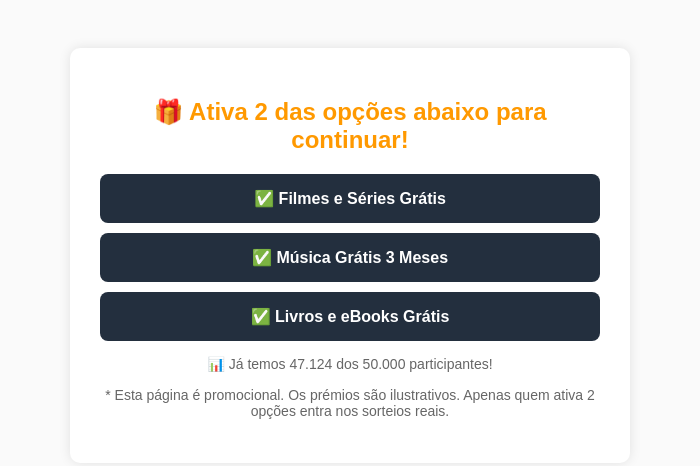
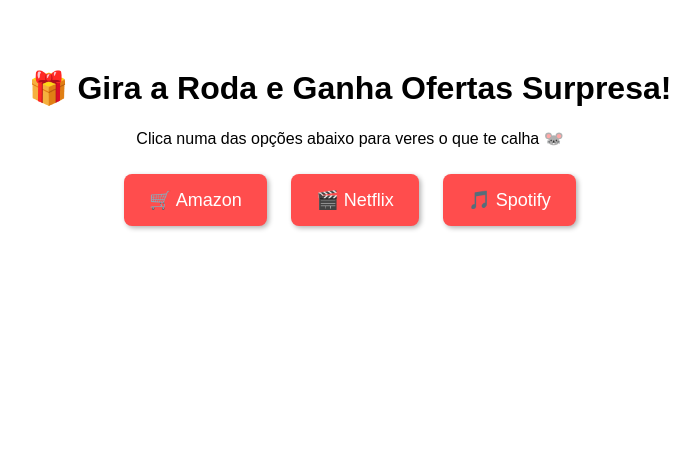
Before and after one commit to esguincha/gira-roda, a plain HTML site: page index.html in a window 1280 px wide. Shown: the whole page, without its empty margins (290-990 px from the left). Drawn offline with Linux system fonts and the light colour scheme.

Commit message:
Add files via upload

```diff
--- a/index.html
+++ b/index.html
@@ -1,76 +1,49 @@
+
 <!DOCTYPE html>
 <html lang="pt">
 <head>
-  <meta charset="UTF-8">
-  <title>🎁 Gira a Roda!</title>
+  <meta charset="UTF-8" />
+  <meta name="viewport" content="width=device-width, initial-scale=1.0"/>
+  <title>🎁 Gira a Roda e Ganha Ofertas</title>
   <style>
     body {
       font-family: Arial, sans-serif;
-      background-color: #fafafa;
-      display: flex;
-      flex-direction: column;
-      align-items: center;
-      padding: 40px 20px;
-    }
-    .card {
-      background: #fff;
-      border-radius: 10px;
-      padding: 30px;
-      max-width: 500px;
-      box-shadow: 0 0 12px rgba(0,0,0,0.1);
+      padding: 40px;
       text-align: center;
     }
-    h2 {
-      color: #f90;
-      margin-bottom: 20px;
-    }
     .option {
-      background: #232f3e;
+      display: inline-block;
+      margin: 10px;
+      padding: 15px 25px;
+      font-size: 18px;
+      background-color: #ff4d4d;
       color: white;
       text-decoration: none;
-      display: block;
-      padding: 15px;
       border-radius: 8px;
-      margin: 10px 0;
-      font-weight: bold;
-      transition: background 0.3s;
+      box-shadow: 2px 2px 5px rgba(0,0,0,0.3);
+      transition: background-color 0.3s ease;
     }
     .option:hover {
-      background: #3a4a5f;
-    }
-    .note {
-      margin-top: 15px;
-      font-size: 14px;
-      color: #666;
+      background-color: #e60000;
     }
   </style>
 </head>
 <body>
-  <div class="card">
-    <h2>🎁 Ativa 2 das opções abaixo para continuar!</h2>
+  <h1>🎁 Gira a Roda e Ganha Ofertas Surpresa!</h1>
+  <p>Clica numa das opções abaixo para veres o que te calha 🐭</p>
 
-    <a class="option" href="https://www.amazon.es/prime?tag=ID_de_afiliado-21"
-       target="_blank" onclick="registarClique('filmes_series')">✅ Filmes e Séries Grátis</a>
-
-    <a class="option" href="https://www.amazon.es/music/unlimited?tag=ID_de_afiliado-21"
-       target="_blank" onclick="registarClique('musica')">✅ Música Grátis 3 Meses</a>
-
-    <a class="option" href="https://www.amazon.es/kindle-dbs/hz/signup?tag=ID_de_afiliado-21"
-       target="_blank" onclick="registarClique('livros')">✅ Livros e eBooks Grátis</a>
-
-    <p class="note">📊 Já temos 47.124 dos 50.000 participantes!</p>
-    <p class="note">* Esta página é promocional. Os prémios são ilustrativos. Apenas quem ativa 2 opções entra nos sorteios reais.</p>
-  </div>
+  <a class="option" href="https://www.amazon.es/" target="_blank" onclick="registarClique('amazon')">🛒 Amazon</a>
+  <a class="option" href="https://www.netflix.com/" target="_blank" onclick="registarClique('netflix')">🎬 Netflix</a>
+  <a class="option" href="https://www.spotify.com/" target="_blank" onclick="registarClique('spotify')">🎵 Spotify</a>
 
   <script>
-    const URL = "https://script.google.com/macros/s/AKfycbziYPVb4CxkfPS8YFBIPLBEJxiWs3H5_8AHiXoueYMg611-KyVMaPaEGiQ1m8RGT_XA/exec";
-
     function registarClique(categoria) {
-      fetch(URL, {
+      fetch("https://script.google.com/macros/s/AKfycbwfimi0vwGNwYuGTYe7jCEEW6h_c-_tE9qH31n14MPSsggFuWTWt6IATrglpKtN47qk/exec", {
         method: "POST",
         body: JSON.stringify({ categoria }),
         headers: { "Content-Type": "application/json" }
-      }).catch(err => console.error("Erro ao registar clique:", err));
+      }).then(() => console.log("✅ Clique registado:", categoria))
+        .catch(err => console.error("❌ Erro ao registar clique:", err));
     }
   </script>
 </body>
```
